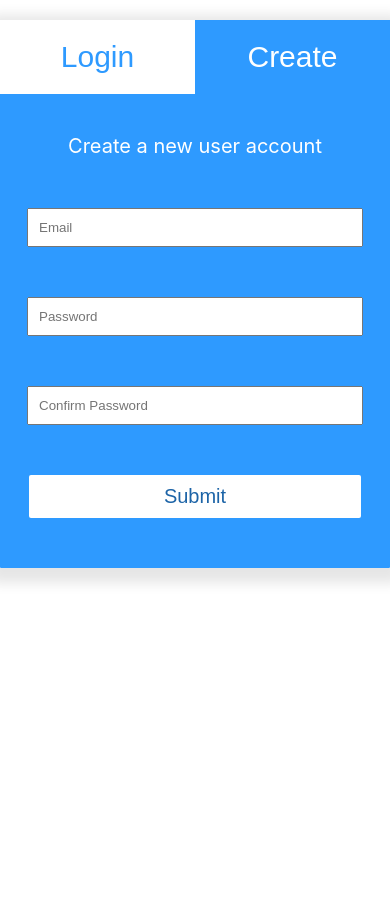
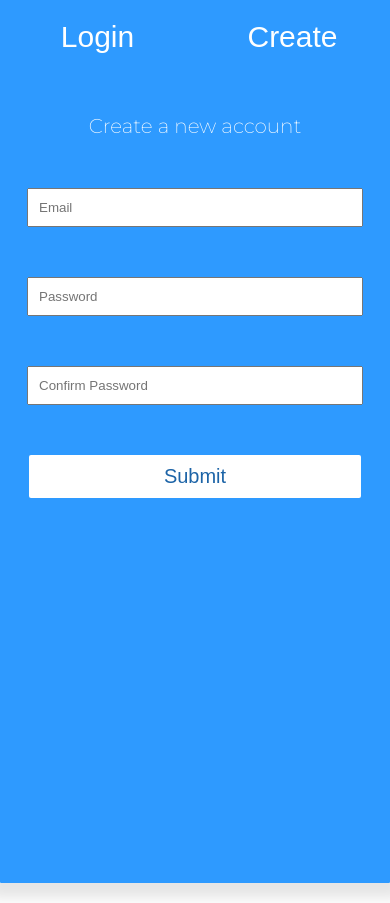
Before and after one commit to James-revans/Photo-cms-front, a React (Create React App) app: page / in a window 390 px wide. Both pictures are taken after typing "name@example.com", "Sample123" into the empty fields and a click on the button "Create". Before the commit the page ends 844 px from the top, so only its background shows below. Built offline with nearby package versions, Linux system fonts and the light colour scheme.

Commit message:
Added functionality to create account tab. Adjusted fonts. Added responsiveness

```diff
--- a/src/App.js
+++ b/src/App.js
@@ -3,16 +3,16 @@ import './App.scss';
 import Home from './components/views/Home';
 import Auth from './components/views/Auth'
 
-import {
-  BrowserRouter as Router,
-  Switch,
-  Route,
-  Link
-} from "react-router-dom";
+// import {
+//   BrowserRouter as Router,
+//   Switch,
+//   Route,
+//   Link
+// } from "react-router-dom";
 
 export default function App() {
   return (
-    <Router>
+    // <Router>
       <div>
         {window.localStorage.token ?
         (<Home />)
@@ -24,7 +24,7 @@ export default function App() {
             renders the first one that matches the current URL. */}
 
       </div>
-    </Router>
+    // </Router>
   );
 }
 
--- a/src/App.scss
+++ b/src/App.scss
@@ -3,3 +3,12 @@ body, html {
     margin: 0;
     overflow-x: hidden;
 }
+
+
+@import url('https://fonts.googleapis.com/css?family=Barlow:100&display=swap');
+@import url('https://fonts.googleapis.com/css?family=Montserrat:200&display=swap');
+
+
+body, html {
+    font-family: 'Montserrat', sans-serif;
+}
--- a/src/components/LogOut.js
+++ b/src/components/LogOut.js
@@ -1,19 +1,17 @@
 import React from 'react'
 
 const buttonStyle = {
-    position: 'absolute',
-    top: '5%',
-    right: '5%',
     color: 'black',
+    margin: '0 auto',
     background: 'none',
     fontSize: '15px',
     border: 'none',
+    paddingRight: '2px'
+
 }
 
 export default function LogOut() {
     return (
-        <div>
-            <button onClick={() => {window.localStorage.clear(); window.location.reload()}} style={buttonStyle} className="home__log-out">Log Out</button>
-        </div>
+        <button onClick={() => {window.localStorage.clear(); window.location.reload()}} style={buttonStyle} className="home__log-out">Log Out</button>
     )
 }
--- a/src/components/auth/Create.js
+++ b/src/components/auth/Create.js
@@ -1,15 +1,101 @@
 import React, { Component } from 'react'
 import '../../styles/Auth-form.scss'
+import axios from 'axios'
 
 export default class Create extends Component {
+    state = {
+        email: '',
+        password: '',
+        password2: '',
+        isPassChecking: false,
+        isEmailinUse: false,
+        isGeneralError: false
+    }
+
+    constructor(props) {
+        super(props)
+        this.updateEmailValue = this.updateEmailValue.bind(this)
+        this.updatePasswordValue = this.updatePasswordValue.bind(this)
+        this.handleSubmit = this.handleSubmit.bind(this)
+    }
+
+    updateEmailValue = (evt) => {
+        this.setState({
+            email: evt.target.value
+        });
+        console.log(this.state.email)
+    }
+
+    updatePasswordValue = (evt) => {
+        this.setState({
+            password: evt.target.value
+        });
+    }
+    updatePassword2Value = (evt) => {
+        this.setState({
+            password2: evt.target.value
+        });
+    }
+
+    handleSubmit = (e) => {
+        this.setState({isPassChecking: false})
+        this.setState({isEmailinUse: false})
+        this.setState({isGeneralError: false})
+        e.preventDefault();
+        if(this.state.password === this.state.password2) {
+            const config = {
+                headers: {
+                'Content-Type': 'application/json',
+                },
+            }
+            axios.post('http://localhost:3000/api/signup', {
+                email: this.state.email,
+                password: this.state.password
+            }, config)
+            .then((result) => {
+                // Do somthing
+                console.log(result)
+                axios.post('http://localhost:3000/api/login', {
+                    email: this.state.email,
+                    password: this.state.password
+                }, config)
+                .then((result) => {
+                    if(result.data.token) {
+                        localStorage.setItem("token", result.data.token)
+                        localStorage.setItem("user", this.state.email)
+                        window.location.reload()
+                    }
+                })
+                .catch((err) => {
+                    // Do somthing
+                    console.log(err)
+                    this.setState({isGeneralError: true})
+                })
+            })
+            .catch((err) => {
+                // Do somthing
+                console.log(err)
+                this.setState({isEmailinUse: true})
+            })
+        }
+        else {
+            this.setState({isPassChecking: true})
+        }
+      }
+
+
+
     render() {
         return (
             <div className="auth-form">
-                <p>Create a new user account</p>
-                <form>
-                    <input type="email" id="email" placeholder="Email"></input>
-                    <input type="password" id="password" placeholder="Password"></input>
-                    <input type="password" id="password2" placeholder="Confirm Password"></input>
+                <p>Create a new account</p>
+                {this.state.isPassChecking && <h6 className="auth-form__password-check">Passwords do not match.</h6>}
+                {this.state.isEmailinUse && <h6 className="auth-form__password-check">Email is already registered on another account.</h6>}
+                {this.state.isGeneralError && <h6 className="auth-form__password-check">A server error has occurred. Please try again.</h6>}
+                <form onSubmit={this.handleSubmit}>
+                    <input type="email" id="email" placeholder="Email" value={this.state.email} onChange={this.updateEmailValue}></input>
+                    <input type="password" id="password" placeholder="Password" value={this.state.password} onChange={this.updatePasswordValue}></input>
+                    <input type="password" id="password2" placeholder="Confirm Password" value={this.state.password2} onChange={this.updatePassword2Value}></input>
                     <button type="submit" id="submit" value="Submit">Submit</button>
                 </form>
             </div>
--- a/src/components/auth/Login.js
+++ b/src/components/auth/Login.js
@@ -7,7 +7,8 @@ import qs from 'querystring';
 export default class Login extends Component {
     state = {
         email: '',
-        password: ''
+        password: '',
+        isLoginWrong: false
     }
 
     constructor(props) {
@@ -31,6 +32,7 @@ export default class Login extends Component {
     }
 
     handleSubmit = (e) => {
+        this.setState({isLoginWrong: false})
         e.preventDefault();
 
         const config = {
@@ -55,12 +57,15 @@ export default class Login extends Component {
           .catch((err) => {
             // Do somthing
             console.log(err)
+            this.setState({isLoginWrong: true})
           })
       }
     render() {
         return (
             <div className="auth-form">
-                <p>Login to an existing user account</p>
+                <p>Login to an existing account</p>
+                {this.state.isLoginWrong && <h6 className="auth-form__password-check">Username or password is incorrect.</h6>}
+
                 <form onSubmit={this.handleSubmit}>
                     <input type="email" id="email" placeholder="Email" value={this.state.email} onChange={this.updateEmailValue}></input>
                     <input type="password" id="password" placeholder="Password" value={this.state.password} onChange={this.updatePasswordValue}></input>
--- a/src/styles/Auth-form.scss
+++ b/src/styles/Auth-form.scss
@@ -3,11 +3,29 @@
     border-bottom-left-radius: 1px;
     border-bottom-right-radius: 1px;
     padding: 20px 0;
+
+
+
     p {
         color: white;
         text-align: center;
         font-size: 20px;
     }
+
+    &__password-check {
+        display: block;
+        width: 80%;
+        margin: 0 auto;
+        text-align: center;
+        background: rgb(255, 208, 208);
+        border: solid thin rgb(255, 139, 139);
+        border-radius: 5px;
+        color: rgb(187, 0, 0);
+        font-size: 15px;
+        font-weight: 400;
+        padding: 2%;
+    }
+
     form {
         input {
             display: block;
@@ -36,5 +54,8 @@
                 transition: 0.2s;
             }
         }
+        @media (max-width: 767px) {
+            height: 80vh;
+        }
     }
 }
--- a/src/styles/Auth.scss
+++ b/src/styles/Auth.scss
@@ -1,13 +1,21 @@
 .auth {
-    max-width: 500px;
-    margin: 0 auto;
-    margin-top: 5%;
-    height: 90vh;
+    // margin-top: 5%;
 
     .auth-form-wrapper {
         box-shadow: 0px 5px 12px 10px rgb(230, 230, 230);
+        margin: 5% auto;
+        max-width: 500px;
+
+        @media (max-width: 767px) {
+            margin-top: 0;
+        }
+
     }
-
+    &__form-content {
+        @media (max-width: 767px) {
+            height: 100%;
+        }
+    }
     &__buttons {
         position: relative;
         margin: 0 auto;
--- a/src/styles/Home.scss
+++ b/src/styles/Home.scss
@@ -2,15 +2,36 @@
     min-height: 100vh;
     display: flex;
     color: white;
-    &__log-out:hover {
-        cursor: pointer;
+    @media (max-width: 767px) {
+        display: inline;
     }
+    &__log-out {
+        width: 66px;
+        height: 20px;
+        position: absolute;
+        top: 5%;
+        right: 5%;
+        text-align: center;
+        padding-bottom: 5px;
+
+        &:hover {
+            cursor: pointer;
+            border-bottom: solid thin black;
+
+        }
+    }
+
+
     &__category-buttons {
         background: #4F8BFF;
         max-width: 200px;
         padding-left: 20px;
         padding-right: 20px;
         padding-top: 20px;
+        @media (max-width: 767px) {
+            max-width: 100%;
+            text-align: center;
+        }
         h2 {
             padding: 40px 0;
         }
@@ -24,6 +45,12 @@
             padding: 10px;
             font-size: 20px;
             transition: 0.3s;
+            @media (max-width: 767px) {
+                max-width: 100%;
+                text-align: center;
+                margin: 10px auto;
+                padding-bottom: 20px;
+            }
             &:hover {
                 cursor: pointer;
                 border-color:white;
@@ -37,7 +64,8 @@
     }
 
     &__content {
-        width: 100%;
+        width: 90%;
+        margin: 0 auto;
         &__save-button {
             width: 100%;
             max-width: 500px;
--- a/src/styles/UploadImage.scss
+++ b/src/styles/UploadImage.scss
@@ -3,10 +3,9 @@
     margin: 0 auto;
     text-align: center;
     color: black;
-    padding: 50px 0;
+    padding: 50px 0px;
+}
 
-
-}
 .submit {
     display: block;
     width: 100%;
@@ -24,8 +23,7 @@ input[type="file"] {
     text-align: left;
     border-radius: 5px;
     background: rgb(248, 248, 248);
-    box-shadow: 0px 3px 10px 1px rgb(216, 216, 216);
-
+    box-shadow: 0px 3px 8px 1px rgb(238, 238, 238);
 }
 
 .custom-file-upload:hover {
@@ -42,7 +40,6 @@ input[type="file"] {
     padding: 10px 0;
     box-shadow: 0px 3px 10px 1px rgb(216, 216, 216);
     transition: 0.3s;
-
 }
 
 .submit:hover {
```
